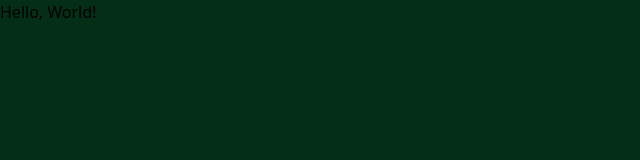
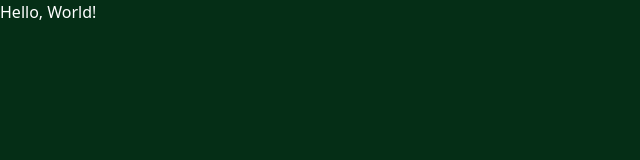
Before and after one commit to Asef00/react-investment-calculator, a React (Vite) app: page / in a window 1280 px wide. Shown: the top 160 px of the page, without its empty margins (0-640 px from the left). Built offline with nearby package versions, Linux system fonts and the light colour scheme.

Commit message:
remove placeholder styles and files, going for hello world!

```diff
--- a/src/index.css
+++ b/src/index.css
@@ -4,6 +4,6 @@
 
 @layer base {
   html {
-      @apply bg-green-950;
+      @apply bg-green-950 text-white;
   }
 }
```
